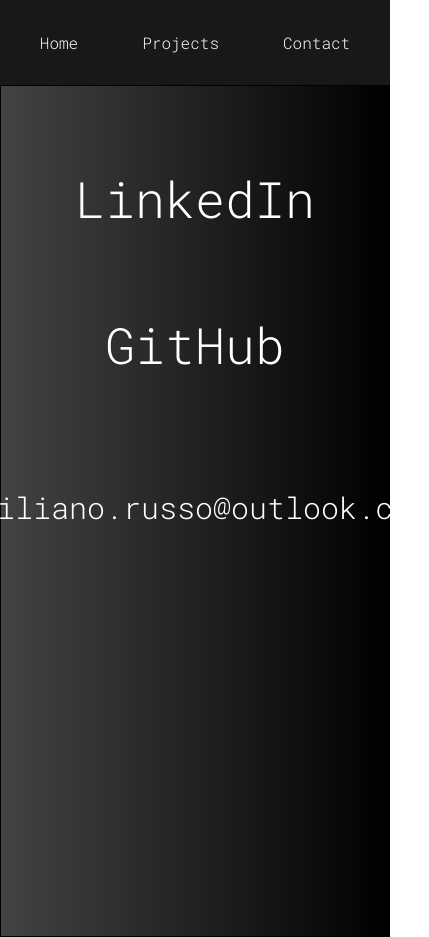
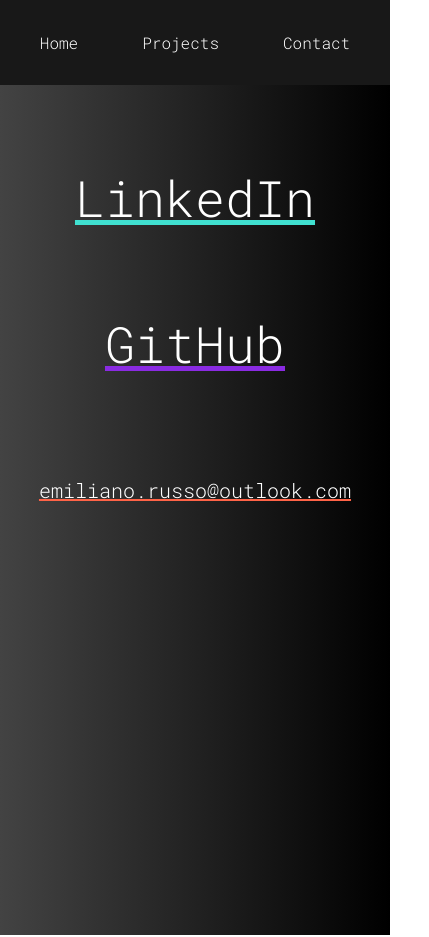
Before and after one commit to Emiliano-Russo/My-Portfolio, a React (Create React App) app: page /Contact in a window 390 px wide. Shown: the whole page, 429 px wide, since content can reach past the window. Built offline with nearby package versions, Linux system fonts and the light colour scheme.

Commit message:
Mejora en responsive design

```diff
--- a/src/App.css
+++ b/src/App.css
@@ -3,4 +3,7 @@
 body,
 html {
 	font-family: "Roboto Mono", monospace;
+	background: #000000; /* fallback for old browsers */
+	background: -webkit-linear-gradient(to right, #434343, #000000); /* Chrome 10-25, Safari 5.1-6 */
+	background: linear-gradient(to right, #434343, #000000); /* W3C, IE 10+/ Edge, Firefox 16+, Chrome 26+, Opera 12+, Safari 7+ */
 }
--- a/src/Components/Contact/Contact.css
+++ b/src/Components/Contact/Contact.css
@@ -4,7 +4,6 @@
 	flex-direction: column;
 	align-items: center;
 	justify-content: flex-start;
-	border: 1px solid black;
 	background: #000000; /* fallback for old browsers */
 	background: -webkit-linear-gradient(to right, #434343, #000000); /* Chrome 10-25, Safari 5.1-6 */
 	background: linear-gradient(to right, #434343, #000000); /* W3C, IE 10+/ Edge, Firefox 16+, Chrome 26+, Opera 12+, Safari 7+ */
@@ -38,3 +37,37 @@
 .linkSocial p {
 	font-size: 30px;
 }
+
+@media only screen and (min-width: 600px) {
+	.linkSocial p {
+		font-size: 30px;
+	}
+}
+@media only screen and (max-width: 600px) {
+	.linkSocial p {
+		font-size: 20px;
+	}
+}
+
+#linkedin {
+	text-decoration: underline;
+	text-decoration-color: turquoise;
+}
+
+#linkedin:hover {
+	color: turquoise;
+}
+
+#github:hover {
+	color: blueviolet;
+}
+
+#github {
+	text-decoration: underline;
+	text-decoration-color: blueviolet;
+}
+
+#mail {
+	text-decoration: underline;
+	text-decoration-color: tomato;
+}
--- a/src/Components/Contact/Contact.js
+++ b/src/Components/Contact/Contact.js
@@ -6,10 +6,14 @@ class Contact extends Component {
 		const jsx = (
 			<div id="Contact">
 				<div className="linkSocial">
-					<a href="https://www.linkedin.com/in/russo-emiliano">LinkedIn</a>
+					<a id="linkedin" href="https://www.linkedin.com/in/russo-emiliano">
+						LinkedIn
+					</a>
 				</div>
 				<div className="linkSocial">
-					<a href="https://github.com/Emiliano-Russo">GitHub</a>
+					<a id="github" href="https://github.com/Emiliano-Russo">
+						GitHub
+					</a>
 				</div>
 				<div className="linkSocial">
 					<p id="mail">emiliano.russo@outlook.com</p>
--- a/src/Components/Home/HomeStyles.css
+++ b/src/Components/Home/HomeStyles.css
@@ -1,5 +1,4 @@
 #CentralContent {
-
 	display: flex;
 	flex-direction: row;
 	justify-content: center;
@@ -15,14 +14,14 @@
 	box-shadow: 10px 10px 5px rgb(24, 24, 24);
 }
 
-#AboutMe{
+#AboutMe {
 	max-width: 60rem;
 	margin: 5rem auto;
 	padding: 1rem;
 	text-align: center;
 }
 
-#AboutMe h4{
+#AboutMe h4 {
 	text-decoration: underline;
 	text-decoration-color: tomato;
 }
@@ -32,14 +31,31 @@
 	background: -webkit-linear-gradient(to right, #434343, #000000); /* Chrome 10-25, Safari 5.1-6 */
 	background: linear-gradient(to right, #434343, #000000); /* W3C, IE 10+/ Edge, Firefox 16+, Chrome 26+, Opera 12+, Safari 7+ */
 	color: turquoise;
+	width: 100%;
 	height: 100%;
 }
 
+@media only screen and (min-width: 600px) {
+	img {
+		display: flex;
+	}
+}
+@media only screen and (max-width: 600px) {
+	img {
+		display: none;
+	}
+
+	p,
+	h1 {
+		text-align: center;
+	}
+}
+
 .themeWhite {
-	background: #e0eafc; /* fallback for old browsers */
-	background: -webkit-linear-gradient(to right, #cfdef3, #e0eafc); /* Chrome 10-25, Safari 5.1-6 */
-	background: linear-gradient(to right, #cfdef3, #e0eafc); /* W3C, IE 10+/ Edge, Firefox 16+, Chrome 26+, Opera 12+, Safari 7+ */
-	color: black;
+	color: tomato;
+	background: #000000; /* fallback for old browsers */
+	background: -webkit-linear-gradient(to right, #434343, #000000); /* Chrome 10-25, Safari 5.1-6 */
+	background: linear-gradient(to right, #434343, #000000); /* W3C, IE 10+/ Edge, Firefox 16+, Chrome 26+, Opera 12+, Safari 7+ */
 	height: 100%;
 }
 
```
